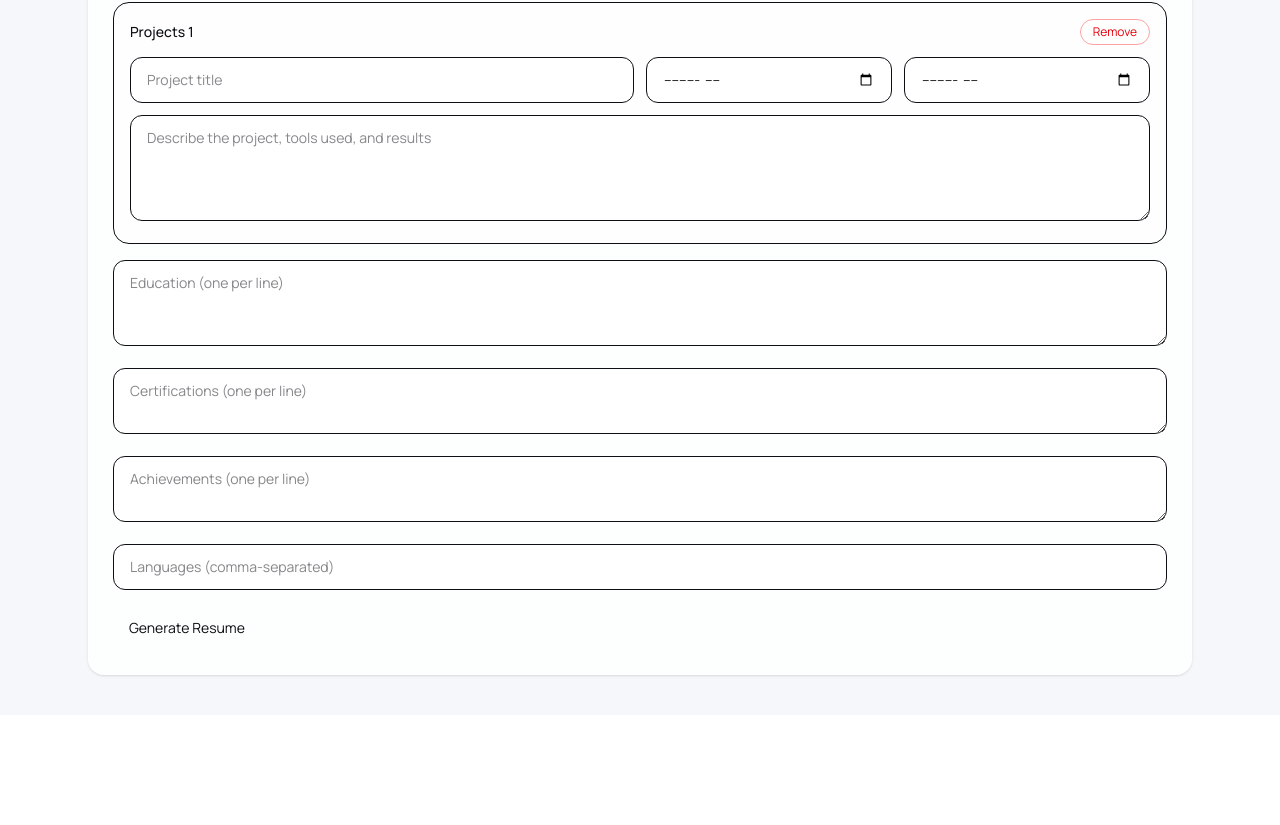
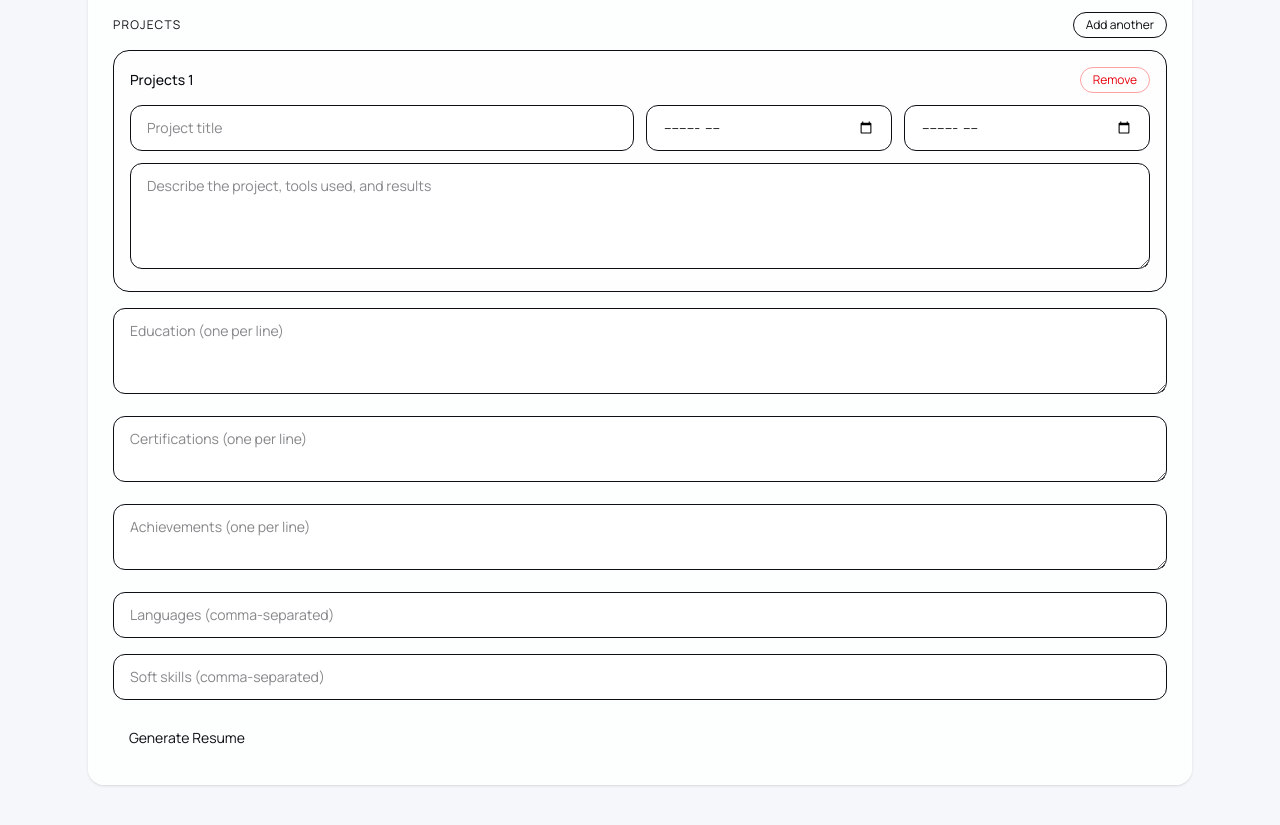
Before and after one commit to hamzazameer2003/AI-resume-analyzer-frontend, a Next.js app: page /resume-generator in a window 1280 px wide. Shown: the part 1170-1995 px from the top of the page. Before the commit the page ends 1885 px from the top, so only its background shows below. Built offline with nearby package versions, Linux system fonts and the light colour scheme; no server answers; sample sign-in values are in the browser's storage.

Commit message:
haha othher changes bruh

```diff
--- a/src/app/(protected)/resume-generator/page.tsx
+++ b/src/app/(protected)/resume-generator/page.tsx
@@ -138,6 +138,7 @@ export default function ResumeGeneratorPage() {
     certifications: "",
     achievements: "",
     languages: "",
+    softSkills: "",
   });
   const [experienceItems, setExperienceItems] = useState<TimelineItem[]>([emptyTimelineItem()]);
   const [projectItems, setProjectItems] = useState<TimelineItem[]>([emptyTimelineItem()]);
@@ -154,6 +155,7 @@ export default function ResumeGeneratorPage() {
     "certifications",
     "achievements",
     "languages",
+    "soft-skills",
   ]);
 
   function updateField(key: keyof typeof form, value: string) {
@@ -464,6 +466,12 @@ export default function ResumeGeneratorPage() {
           value={form.languages}
           onChange={(e) => updateField("languages", e.target.value)}
         />
+        <input
+          className="mt-4 w-full rounded-xl border border-ink/10 bg-white px-4 py-3 text-sm outline-none focus:border-ink dark:border-white/10 dark:bg-slate-950 dark:text-slate-100"
+          placeholder="Soft skills (comma-separated)"
+          value={form.softSkills}
+          onChange={(e) => updateField("softSkills", e.target.value)}
+        />
         {error && <p className="mt-3 text-sm text-red-500">{error}</p>}
         <button
           type="submit"
```
